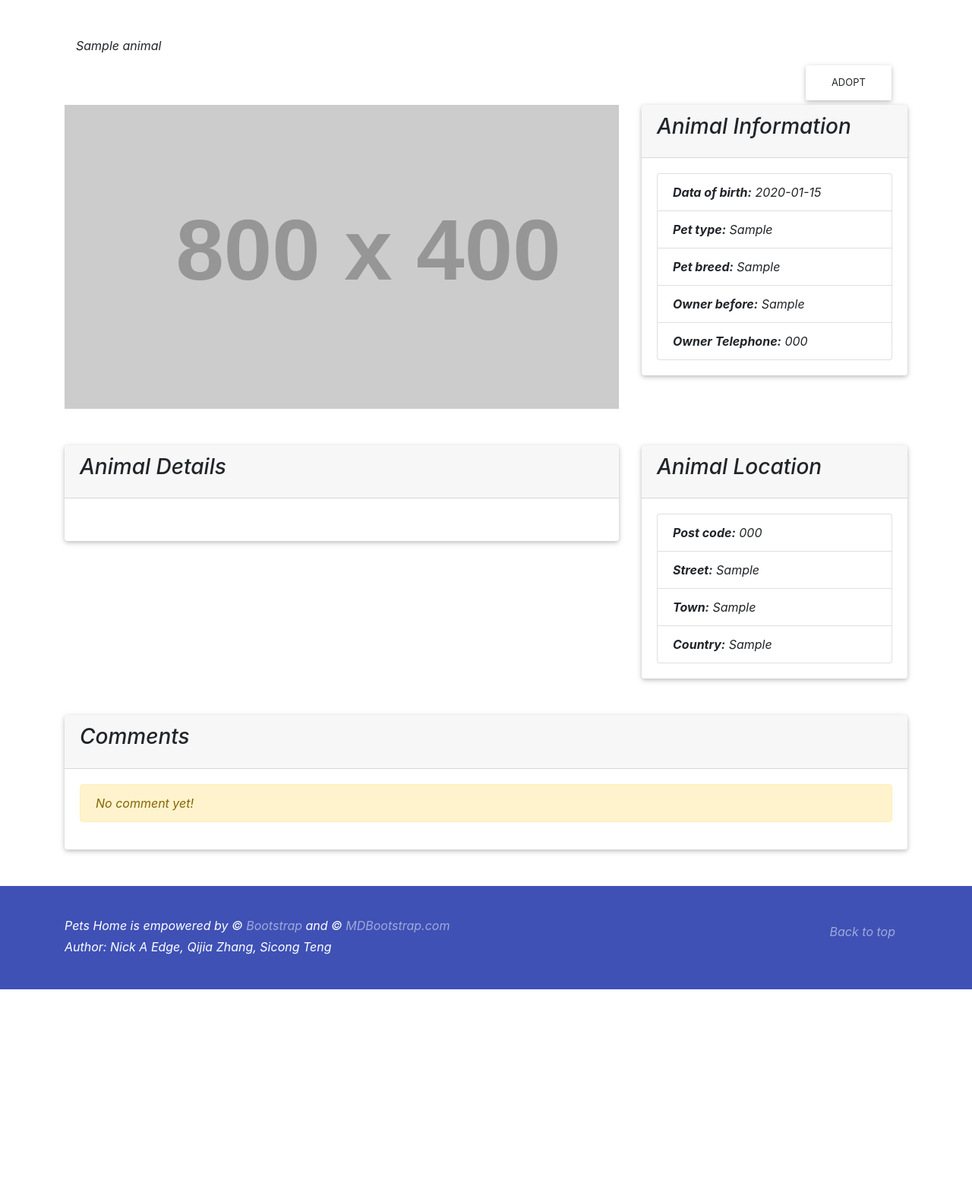
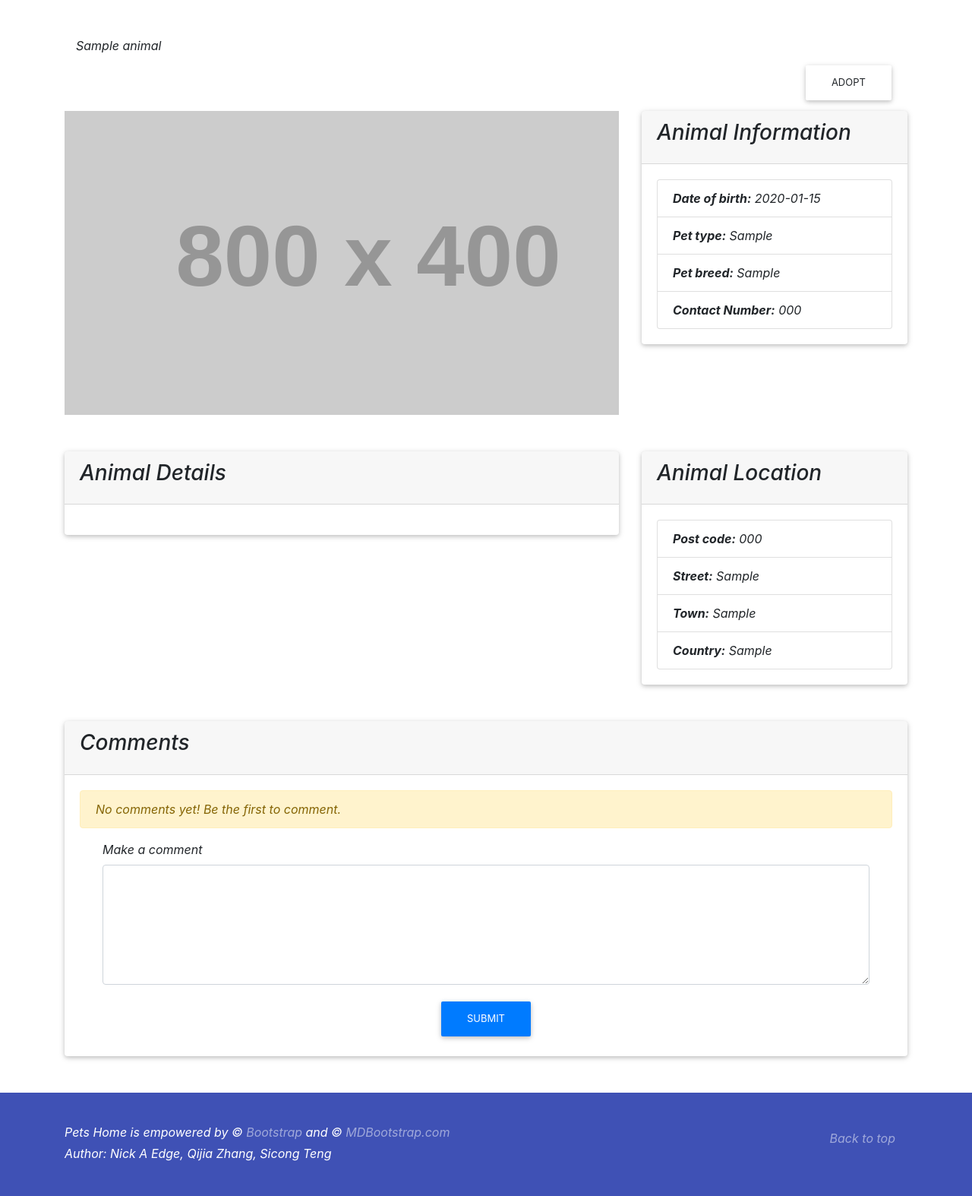
Before and after one commit to tengsicong/pet_home, a Node server app: page /animal/detail/600000000000000000000001 in a window 1280 px wide. Shown: the part 59-1633 px from the top of the page at 76% size. Before the commit the page ends 1361 px from the top, so only its background shows below. Run offline with Node 20, Linux system fonts and the light colour scheme; tables that the repository leaves empty hold one stand-in row (values such as "Sample post"); grey boxes marked "Sample" are stand-in pictures; some libraries are stand-ins or nearby versions.

Commit message:
Nicky Work

```diff
--- a/views/admin/application_detail.ejs
+++ b/views/admin/application_detail.ejs
@@ -4,11 +4,10 @@
 <br>
 <br>
 <div class="container col-4">
-    <h1>Apply for <%= application.animal.name %></h1>
+    <h1>Application for <%= application.animal.name %></h1>
     <br>
     <ul class="list-group">
-        <li class="list-group-item"><b>Candidate
-                name:</b><%= " " + application.candidate.firstname + ' ' + application.candidate.surname %></li>
+        <li class="list-group-item"><b>Candidate name:</b><%= " " + application.candidate.firstname + ' ' + application.candidate.surname %></li>
         <li class="list-group-item"><b>Candidate Email:</b><%= " " + application.candidate.email %></li>
         <li class="list-group-item"><b>Candidate telephone</b><%= " " + application.telephone %></li>
         <li class="list-group-item"><b>Street:</b><%= " " + application.street %></li>
--- a/views/admin/pet_detail.ejs
+++ b/views/admin/pet_detail.ejs
@@ -22,7 +22,7 @@
         <li class="list-group-item"><b>Owner Telephone:</b><%= " " + animal.telephone %></li>
         <li class="list-group-item"><b>Adopter:</b>
             <% if (animal.adopter == "undefined") { %>
-                " None"
+                <% "None" %>
             <% } else { %>
                 <%= animal.adopter %>
             <% } %>
--- a/views/client/animal_detail.ejs
+++ b/views/client/animal_detail.ejs
@@ -21,7 +21,7 @@
 </header>
 <main>
     <div class="container details">
-        <div class="row">
+        <div class="row mb-2">
             <div class="container animalHeader">
                 <div class="col">
                     <div id="animalName">
@@ -53,11 +53,10 @@
                     </div>
                     <div class="card-body">
                         <ul class="list-group">
-                            <li class="list-group-item"><b>Data of birth:</b><%= " " + animal.dob.toISOString().replace(/T.*/,' ') %></li>
+                            <li class="list-group-item"><b>Date of birth:</b><%= " " + animal.dob.toISOString().replace(/T.*/,' ') %></li>
                             <li class="list-group-item"><b>Pet type:</b><%= " " + animal.petType %></li>
                             <li class="list-group-item"><b>Pet breed:</b><%= " " + animal.petBreed %></li>
-                            <li class="list-group-item"><b>Owner before:</b><%= " " + animal.owner %></li>
-                            <li class="list-group-item"><b>Owner Telephone:</b><%= " " + animal.telephone %></li>
+                            <li class="list-group-item"><b>Contact Number:</b><%= " " + animal.telephone %></li>
                         </ul>
                     </div>
                 </div><!-- /.card-container -->
@@ -71,7 +70,7 @@
                     </div>
                     <div class="card-body">
                         <div class="animalDetails">
-                            <p><% animal.detail %></p>
+                            <% animal.detail %>
                         </div>
                     </div>
                 </div>
@@ -101,7 +100,7 @@
                 <div class="card-body">
                     <div class="comment">
                         <% if (animal.comment.length == 0) { %>
-                            <div class="alert alert-warning" role="alert">No comment yet!</div>
+                            <div class="alert alert-warning" role="alert">No comments yet! Be the first to comment.</div>
                         <% } else { %>
                             <table class="table table-striped">
                                 <thead>
@@ -125,6 +124,19 @@
                                 </tbody>
                             </table>
                         <% } %>
+                    </div>
+                    <div class="col">
+                        <form class="form-horizontal">
+                            <div class="form-group">
+                                <label for="comment" class="col-sm-2 control-label">Make a comment</label>
+                                <div class="col">
+                                    <textarea rows="6" class="form-control form-control" id="comment"></textarea>
+                                </div>
+                            </div>
+                        </form>
+                        <div style="text-align: center">
+                            <button class="btn btn-primary">Submit</button>
+                        </div>
                     </div>
                 </div>
             </div><!-- /.card-container -->
```
